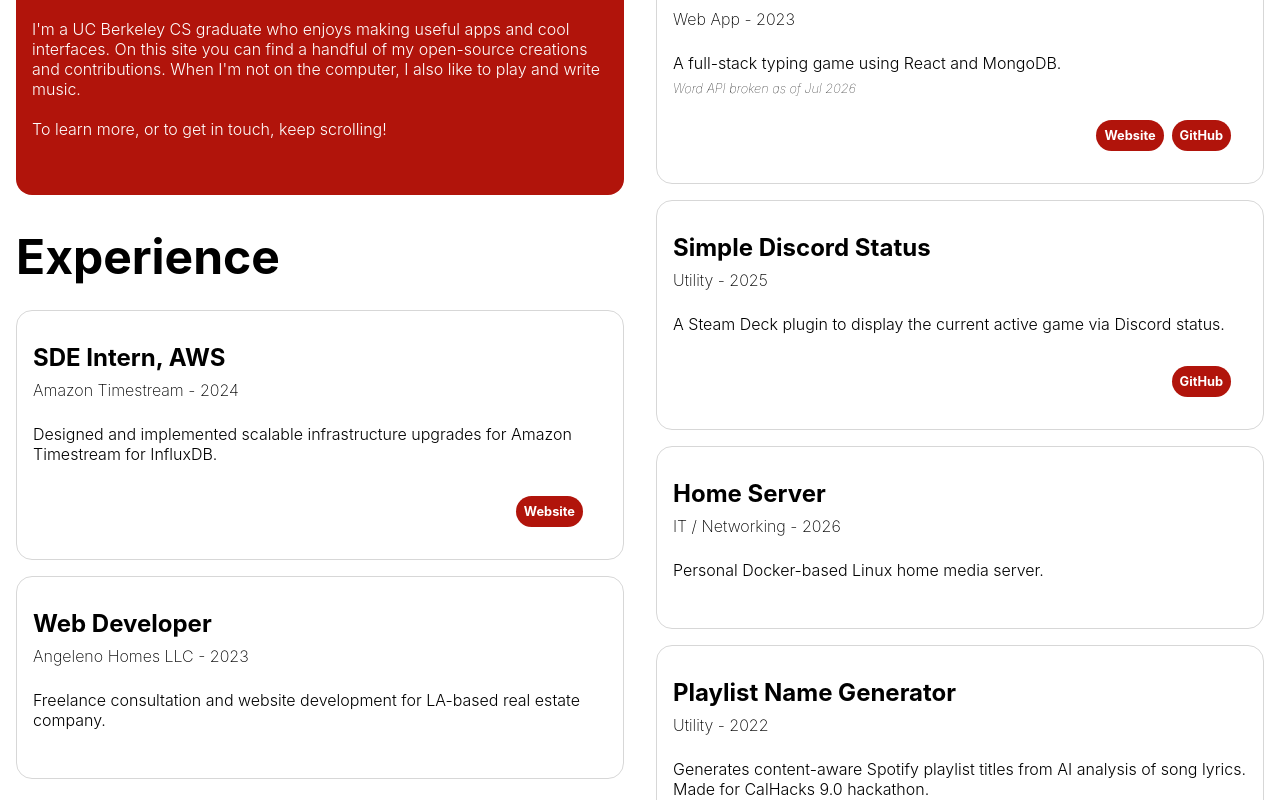
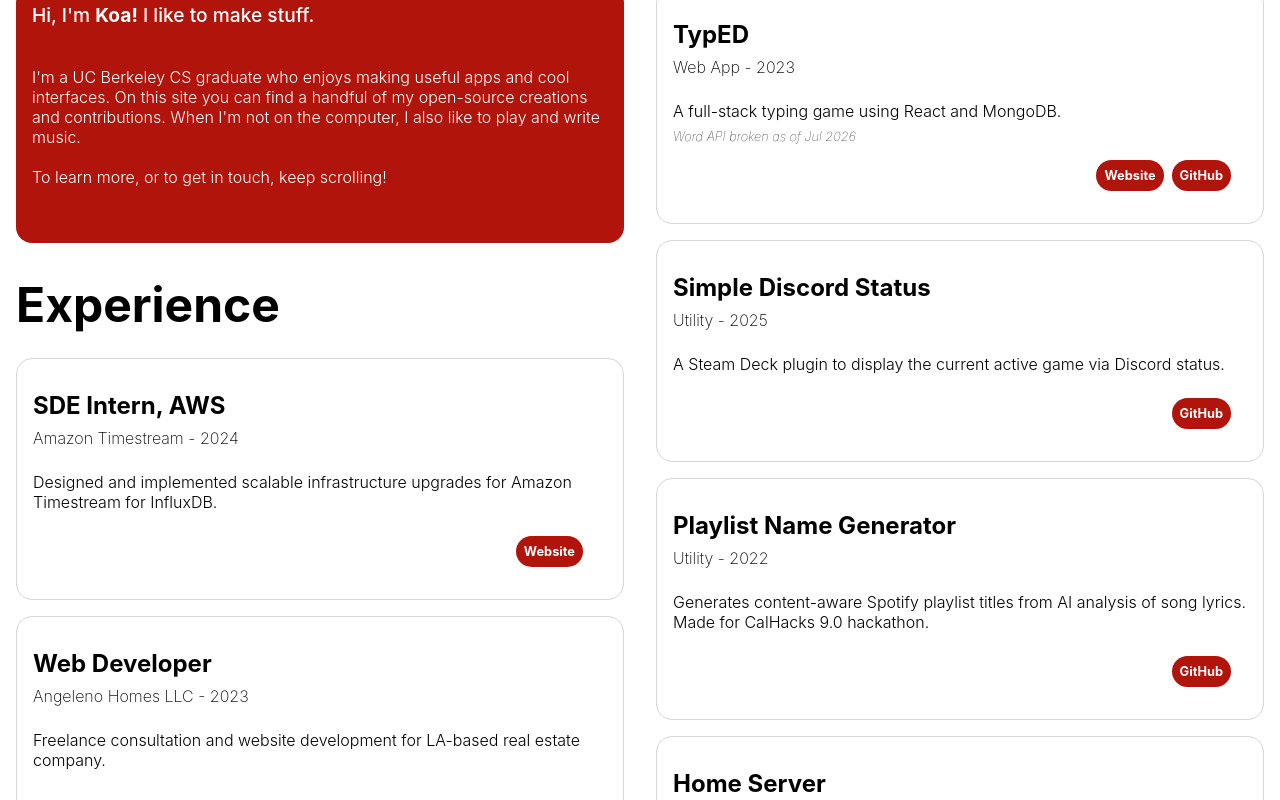
Before and after one commit to Miratari/personal-website, a React (Create React App) app in the folder client/: page / in a window 1280 px wide. Shown: the part 960-1760 px from the top of the page. Built offline with nearby package versions, Linux system fonts and the light colour scheme.

Commit message:
rearranged sections for landscape layout

```diff
--- a/client/src/App.css
+++ b/client/src/App.css
@@ -42,7 +42,6 @@ p {
   background-color: var(--app-background);
   background-image: radial-gradient(var(--line-color) 1.3px, transparent 0);
   background-size: 1rem 1rem;
-  background-attachment: fixed;
 }
 
 #page-content {
@@ -69,7 +68,7 @@ p {
     grid-template-areas: "header header"
                          "about projects"
                          "work projects"
-                         "work other"
+                         "other projects"
                          "contact contact"
                          "footer footer";
   }
@@ -120,6 +119,7 @@ section .section-content {
   flex-direction: column;
   background-color: var(--accent-color);
   padding: 1rem;
+  margin-bottom: 3rem;
   color: var(--text-color-light);
 }
 
@@ -275,6 +275,7 @@ section .section-content {
   font-style: italic;
   font-size: 0.8rem;
   font-weight: 100;
+  padding-bottom: 0.5rem;
 }
 
 .project .links {
@@ -282,7 +283,6 @@ section .section-content {
   font-size: 0.8rem;
   cursor: pointer;
   padding: 0.5rem;
-  margin-top: 1rem;
   transition-duration: 200ms;
 
   text-align: center;
--- a/client/src/App.js
+++ b/client/src/App.js
@@ -79,14 +79,14 @@ function App() {
               src="https://github.com/Miratari/steam-deck-simple-discord-status"
               desc="A Steam Deck plugin to display the current active game via Discord status."/>
             <Project
-              title="Home Server"
-              type="IT / Networking - 2026"
-              desc="Personal Docker-based Linux home media server."/>
-            <Project
               title="Playlist Name Generator"
               type="Utility - 2022"
               src="https://github.com/ehuang1126/Playlist-Name-Generator"
               desc="Generates content-aware Spotify playlist titles from AI analysis of song lyrics. Made for CalHacks 9.0 hackathon."/>
+            <Project
+              title="Home Server"
+              type="IT / Networking - 2026"
+              desc="Personal Docker-based Linux home media server."/>
           </div>
         </section>
 
```
